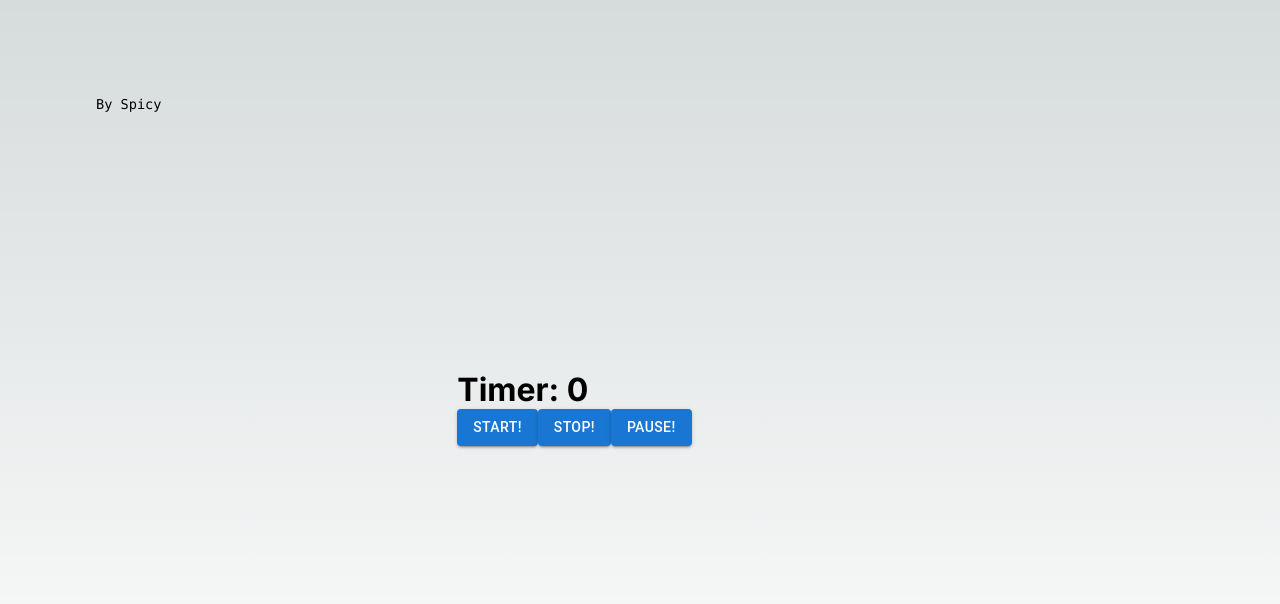
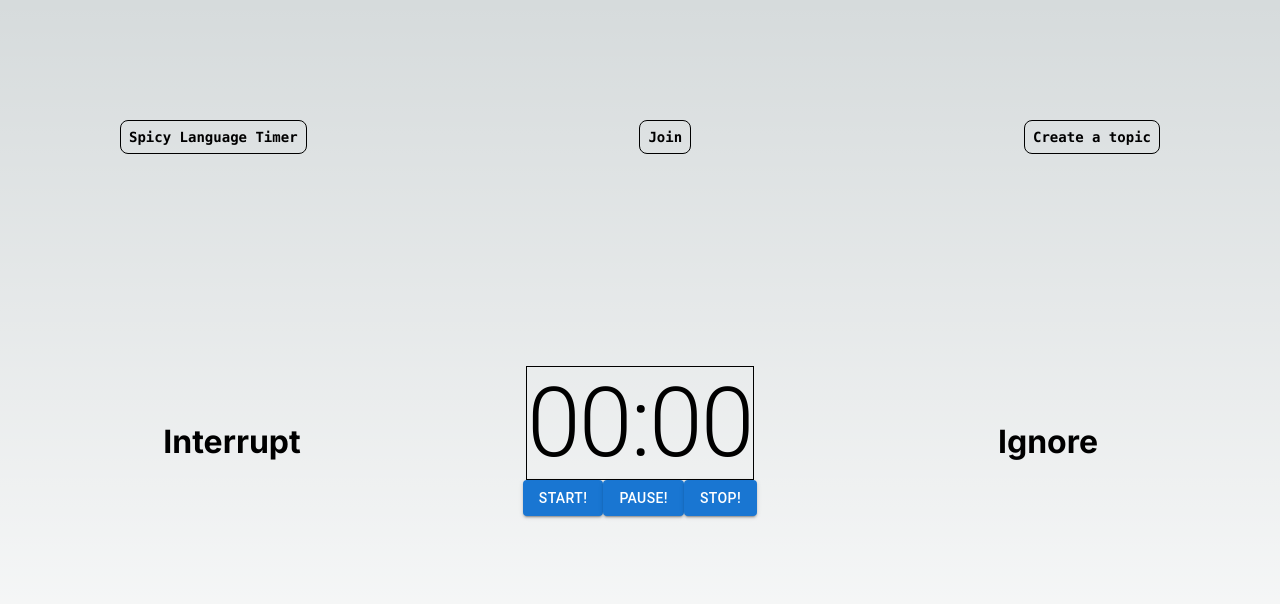
Before and after one commit to ttn729/debate-pulse, a Next.js app: page / in a window 1280 px wide. Shown: the top 604 px of the page. Built offline with nearby package versions, Linux system fonts and the light colour scheme.

Commit message:
Redesign UI

```diff
--- a/src/app/page.tsx
+++ b/src/app/page.tsx
@@ -1,17 +1,20 @@
 "use client"
-import Image from "next/image";
 import styles from "./page.module.css";
 import Timer from "@/components/Timer";
 import { useState } from "react";
-import { Button, Grid } from "@mui/material";
+import { Box, Button, Grid, Typography } from "@mui/material";
+import Item from "@/components/Item";
+import TopicModal from "@/components/TopicModal";
+import Interrupt from "@/components/Interrupt";
+import Ignore from "@/components/Ignore";
 
 export default function Home() {
-
   const [isTimerRunning, setIsTimerRunning] = useState(false);
   const [backgroundColor, setBackgroundColor] = useState('');
   const [isStopped, setIsStopped] = useState(true);
   const [resetTimer, setResetTimer] = useState(false);
-
+  const [topicName, setTopicName] = useState('');
+  const [numTeams, setNumTeams] = useState('');
 
   const handleReset = () => {
     setResetTimer(true);
@@ -20,37 +23,90 @@ export default function Home() {
     }, 100);
   };
 
+  const [openModal, setOpenModal] = useState(false);
+
+  const handleOpenModal = () => {
+    setOpenModal(true);
+  };
+
+  const handleCloseModal = () => {
+    setOpenModal(false);
+  };
+
+  const renderTeams = () => {
+    const teams = [];
+    for (let i = 1; i <= Number(numTeams) && i <= 4; i++) {
+      teams.push(
+        <Box key={i} sx={{ p: 1, bgcolor: 'primary.main', color: 'primary.contrastText', marginRight: 1 }}>
+          <Typography variant="body1">Team #{i}</Typography>
+        </Box>
+      );
+    }
+    return teams;
+  };
+
   return (
     <main className={`${styles.main} ${isStopped ? '' : backgroundColor === 'green' ? styles.greenBackground : styles.redBackground}`}>
 
       <div className={styles.description}>
-        <div>
-          By Spicy
-        </div>
+        <Box sx={{
+          display: 'flex',
+          justifyContent: 'space-between',
+          p: 1,
+          m: 1,
+          borderRadius: 1,
+          width: '100%',
+        }}>
+          <Item>
+            Spicy Language Timer
+          </Item>
+          <Item>
+            Join
+          </Item>
+          <Item onClick={handleOpenModal}>
+            Create a topic
+          </Item>
+          <TopicModal open={openModal} onClose={handleCloseModal} setTopicName={setTopicName} setNumTeams={setNumTeams} />
+
+        </Box>
       </div>
 
-      <div className={styles.center}>
+      <Grid container flexDirection="row">
+
+        <Grid container item xs={3} justifyContent="center" alignItems="center">
+          <Interrupt />
+        </Grid>
+
         <Grid
-          container
-          justifyContent="center"
-          alignItems="center"
+          item
+          xs={6}
+          width="100%"
+
         >
-          <Grid item xs={12}>
+          <Grid container item xs={12} justifyContent="center" alignItems="center" width='100%' flexDirection='column'>
+            <Typography variant="h3" align="center">{topicName}</Typography>
             <Timer isTimerRunning={isTimerRunning} setBackgroundColor={setBackgroundColor} resetTimer={resetTimer} />
           </Grid>
 
-          <Grid item xs={12}>
-            <Button variant="contained" onClick={() => { setIsTimerRunning(true); setIsStopped(false) }}>Start!</Button>
-            <Button variant="contained" onClick={() => { setIsTimerRunning(false); setIsStopped(true); handleReset() }}>Stop!</Button>
-            <Button variant="contained" onClick={() => setIsTimerRunning(false)}>Pause!</Button>
+          <Grid container item xs={12} justifyContent="center" alignItems="center" width='100%'>
+              <Button variant="contained" onClick={() => { setIsTimerRunning(true); setIsStopped(false) }}>Start!</Button>
+              <Button variant="contained" onClick={() => setIsTimerRunning(false)}>Pause!</Button>
+              <Button variant="contained" onClick={() => { setIsTimerRunning(false); setIsStopped(true); handleReset() }}>Stop!</Button>
           </Grid>
 
         </Grid>
 
-      </div>
+        <Grid container item xs={3} justifyContent="center" alignItems="center">
+          <Ignore />
+        </Grid>
+
+
+      </Grid>
+
+
 
       <div className={styles.grid}>
-
+        {renderTeams()}
       </div>
     </main>
   );
--- /dev/null
+++ b/src/components/Ignore.tsx
@@ -0,0 +1,11 @@
+"use client"
+
+function Ignore() {
+  return (
+    <div>
+      <h1>Ignore</h1>
+    </div>
+  );
+}
+
+export default Ignore;
--- /dev/null
+++ b/src/components/Interrupt.tsx
@@ -0,0 +1,11 @@
+"use client"
+
+function Interrupt() {
+  return (
+    <div>
+      <h1>Interrupt</h1>
+    </div>
+  );
+}
+
+export default Interrupt;
--- /dev/null
+++ b/src/components/Item.tsx
@@ -0,0 +1,23 @@
+"use client"
+
+import { Box, BoxProps } from "@mui/material";
+
+function Item(props: BoxProps) {
+    const { sx, ...other } = props;
+    return (
+        <Box
+            sx={{
+                p: 1,
+                m: 1,
+                border: '1px solid',
+                borderRadius: 2,
+                fontSize: '0.875rem',
+                fontWeight: '700',
+                ...sx,
+            }}
+            {...other}
+        />
+    );
+}
+
+export default Item;
--- a/src/components/Timer.tsx
+++ b/src/components/Timer.tsx
@@ -1,4 +1,5 @@
 "use client"
+import { Box, Typography } from '@mui/material';
 import React, { useState, useEffect } from 'react';
 
 interface TimerProps {
@@ -10,6 +11,12 @@ interface TimerProps {
 function Timer({ isTimerRunning, setBackgroundColor, resetTimer }: TimerProps) {
   const [seconds, setSeconds] = useState(0);
 
+  const formattedTime = () => {
+    const minutes = Math.floor(seconds / 60).toString().padStart(2, '0');
+    const secs = (seconds % 60).toString().padStart(2, '0');
+    return `${minutes}:${secs}`;
+  };
+
   useEffect(() => {
     if (resetTimer) {
       setSeconds(0);
@@ -19,7 +26,7 @@ function Timer({ isTimerRunning, setBackgroundColor, resetTimer }: TimerProps) {
   useEffect(() => {
     if (isTimerRunning) {
       const interval = setInterval(() => {
-        if (seconds < 60) {
+        if (seconds < 5) {
           setSeconds(seconds + 1);
         }
         else {
@@ -30,12 +37,16 @@ function Timer({ isTimerRunning, setBackgroundColor, resetTimer }: TimerProps) {
 
       return () => clearInterval(interval);
     }
-  }, [isTimerRunning, seconds]);
+  }, [isTimerRunning, seconds, setBackgroundColor]);
 
   return (
-    <div>
-      <h1>Timer: {seconds}</h1>
-    </div>
+    <Box
+    sx={{
+      border: '1px solid #000'
+      }}>
+        <Typography variant='h1' align='center'>      {formattedTime()}
+        </Typography>
+    </Box>
   );
 }
 
--- /dev/null
+++ b/src/components/TopicModal.tsx
@@ -0,0 +1,67 @@
+// TopicModal.js
+import React, { useState } from 'react';
+import { Modal, Box, TextField, Button } from '@mui/material';
+
+interface TopicModalProps {
+    open: boolean;
+    onClose: () => void;
+    setNumTeams: (numTeams: string) => void;
+    setTopicName: (topicName: string) => void;
+}
+
+const TopicModal = ({ open, onClose, setNumTeams, setTopicName }: TopicModalProps) => {
+    const [topicNameInput, setTopicNameInput] = useState<string>('');
+    const [numTeamsInput, setNumTeamsInput] = useState<string>('');
+
+    const handleClose = () => {
+        onClose();
+    };
+
+    const handleSave = () => {
+        setNumTeams(numTeamsInput);
+        setTopicName(topicNameInput);
+        console.log('clicked save')
+        handleClose();
+    };
+
+    return (
+        <Modal
+            open={open}
+            onClose={handleClose}
+            aria-labelledby="modal-title"
+            aria-describedby="modal-description"
+        >
+            <Box sx={{
+                position: 'absolute',
+                top: '50%',
+                left: '50%',
+                transform: 'translate(-50%, -50%)',
+                width: 400,
+                bgcolor: 'background.paper',
+                boxShadow: 24,
+                p: 4,
+            }}>
+                <h2 id="modal-title">Enter Topic Details</h2>
+                <TextField
+                    fullWidth
+                    label="Topic Name"
+                    value={topicNameInput}
+                    onChange={(e) => setTopicNameInput(e.target.value)}
+                    sx={{ mt: 2 }}
+                />
+                <TextField
+                    fullWidth
+                    type="number"
+                    label="Number of Teams"
+                    value={numTeamsInput}
+                    onChange={(e) => setNumTeamsInput(e.target.value)}
+                    sx={{ mb: 2 }}
+                />
+                <Button onClick={handleSave} variant="contained" sx={{ mr: 2 }}>Save</Button>
+                <Button onClick={handleClose} variant="outlined">Cancel</Button>
+            </Box>
+        </Modal>
+    );
+};
+
+export default TopicModal;
```
